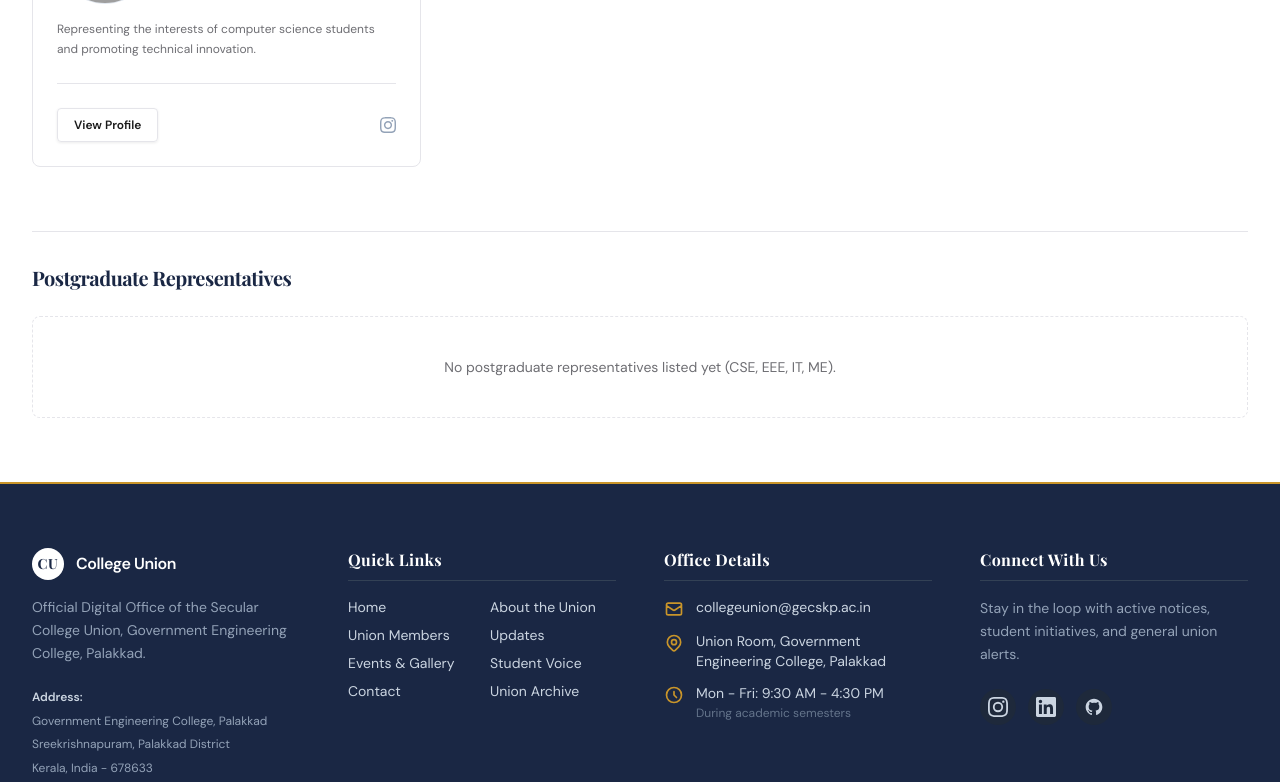
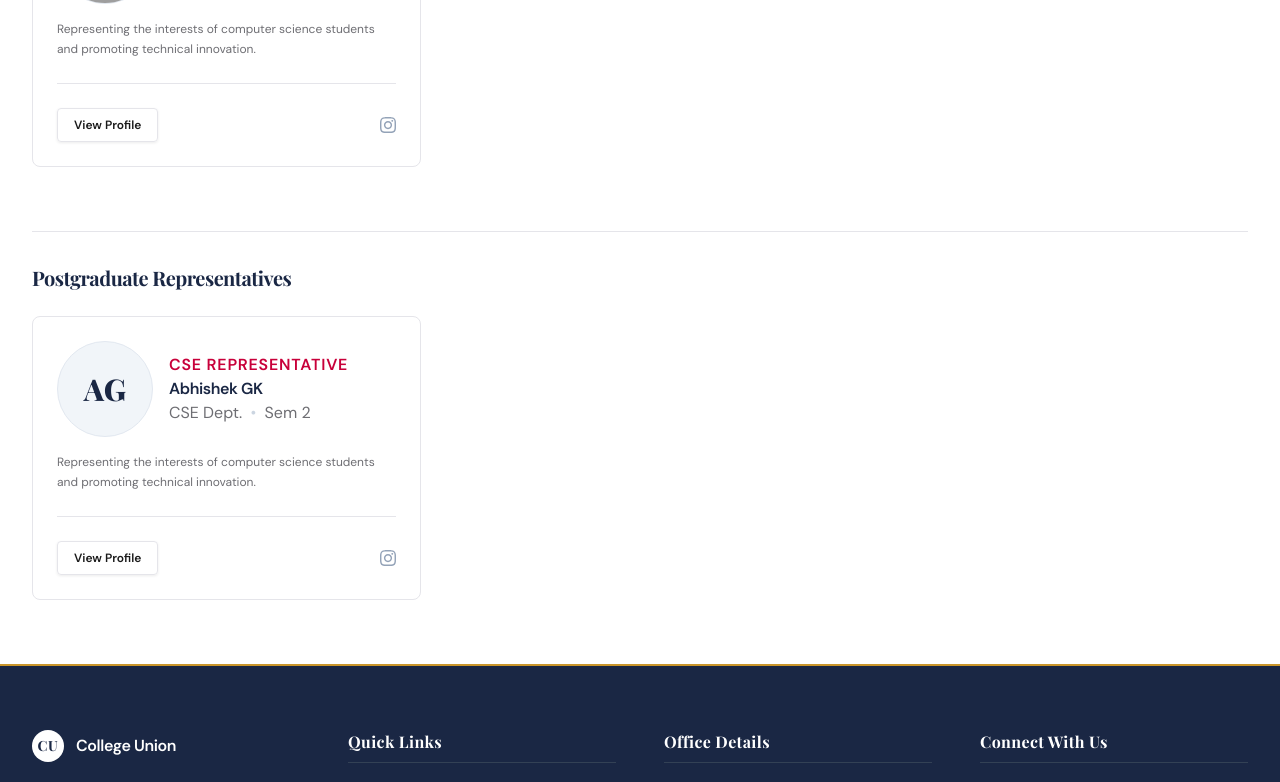
Before and after one commit to UserisSabari/college-union-site, a React (Vite) app: page /union-members in a window 1280 px wide. Shown: the part 2332-3114 px from the top of the page. Built offline with nearby package versions, Linux system fonts and the light colour scheme; grey boxes are pictures that could not be loaded.

Commit message:
Update union members, initiatives, and gallery content

```diff
--- a/src/data/initiatives.json
+++ b/src/data/initiatives.json
@@ -49,5 +49,25 @@
   "https://res.cloudinary.com/gec-palakkad/image/upload/v1783452920/union/books.png"
 ],
     "year": "2026-27"
+  },
+  {
+    "id": "init-006",
+    "title": "Catalyst – Where Ideas Become Impact",
+    "description": "A collaborative innovation platform by Secular College Union and SFI GECP in collaboration with AGES that empowers students through workshops, mentorship, and creative problem-solving.",
+    "status": "completed",
+    "gallery": [
+  "https://res.cloudinary.com/qucel5e0/image/upload/v1784387231/catalyst_rf7vdg.png"
+],
+    "year": "2026-27"
+  },
+  {
+    "id": "init-007",
+    "title": "The Union Bench – Student Discussion Forum",
+    "description": "A dedicated space where students and union representatives come together to exchange ideas, voice concerns, propose solutions, and discuss matters that contribute to the growth and well-being of the campus community.",
+    "status": "completed",
+    "gallery": [
+  "https://res.cloudinary.com/qucel5e0/image/upload/v1784387231/catalyst_rf7vdg.png"
+],
+    "year": "2026-27"
   }
 ]
--- a/src/data/members.json
+++ b/src/data/members.json
@@ -18,7 +18,7 @@
       "phone": "+917994134028"
     },
     "socials": {
-      "instagram": "hey_ajmal"
+      "instagram": "hey__ajmal"
     },
     "year": "2026-27"
   },
@@ -92,28 +92,50 @@
   },
   {
     "id": "member-005",
+    "name": "Abhishek GK",
+    "position": "CSE Representative",
+    "category": "pgRep",
+    "department": "CSE",
+    "semester": 2,
+    "photo": "",
+    "bio": "Representing the interests of computer science students and promoting technical innovation.",
+    "responsibilities": [
+      "Gathering academic feedback and representing CSE student needs to the union",
+      "Organizing departmental workshops and open-source hackathons"
+    ],
+    "vision": "Creating more industry-exposure opportunities and fostering a vibrant programming culture.",
+    "contact": {
+      "phone": "+91 83300 73782"
+    },
+    "socials": {
+      "instagram": "_abhii___shek"
+    },
+    "year": "2026-27"
+  },
+  {
+    "id": "member-006",
     "name": "Muhammed Nihal M",
     "position": "ECE Representative",
     "category": "ugRep",
     "department": "ECE",
     "semester": 6,
-    "photo": "https://res.cloudinary.com/gec-palakkad/image/upload/v1/union/ece_rep.jpg",
+    "photo": "https://res.cloudinary.com/qucel5e0/image/upload/v1784379857/Muhammed_Nihal_M_sy85uo.jpg",
     "bio": "Enthusiastic representative focusing on electronics hands-on workshops and academic support.",
     "responsibilities": [
       "Expressing concerns of ECE students in union meetings",
-      "Coordinating peer-to-peer tutoring for difficult core subjects"
+      "Organizing departmental workshops and open-source hackathons"
     ],
     "vision": "Enhancing lab facilities awareness and encouraging active participation in technical symposia.",
     "contact": {
-      "email": "pkd23ec042@gecskp.ac.in"
+      "phone": ""
     },
     "socials": {
-      "instagram": "n"
+      "instagram": "nihal_mukkath"
     },
     "year": "2026-27"
   },
   {
-    "id": "member-006",
+    "id": "member-007",
     "name": "Akshay K J",
     "position": "UUC",
     "category": "officeBearer",
@@ -136,7 +158,7 @@
     "year": "2026-27"
   },
   {
-    "id": "member-007",
+    "id": "member-008",
     "name": "Afthab Muhammed",
     "position": "UUC",
     "category": "officeBearer",
@@ -159,7 +181,7 @@
     "year": "2026-27"
   },
   {
-    "id": "member-008",
+    "id": "member-009",
     "name": "Muhammed Fahis M",
     "position": "Arts Club Secretary",
     "category": "officeBearer",
@@ -182,7 +204,7 @@
     "year": "2026-27"
   },
   {
-    "id": "member-009",
+    "id": "member-010",
     "name": "Shafana N P",
     "position": "Magazine Editor",
     "category": "officeBearer",
@@ -205,13 +227,13 @@
     "year": "2026-27"
   },
   {
-    "id": "member-010",
+    "id": "member-011",
     "name": "Adithyan K",
     "position": "General Captain",
     "category": "generalCaptain",
     "department": "CE",
     "semester": 6,
-    "photo": "https://res.cloudinary.com/gec-palakkad/image/upload/v1/union/sports_secretary.jpg",
+    "photo": "https://res.cloudinary.com/qucel5e0/image/upload/f_auto,q_auto/ADITHYAN_K_sxpe9w",
     "bio": "Promoting sportsmanship, physical fitness, and inter-collegiate tournament victories.",
     "responsibilities": [
       "Organizing the annual sports meet and inter-department games",
@@ -228,35 +250,51 @@
     "year": "2026-27"
   },
   {
-    "id": "member-011",
+    "id": "member-012",
     "name": "Adnan Rasheed",
     "position": "EEE Representative",
     "category": "ugRep",
     "department": "EEE",
     "semester": 4,
-    "photo": "https://res.cloudinary.com/gec-palakkad/image/upload/v1/union/eee_rep.jpg",
+    "photo": "https://res.cloudinary.com/qucel5e0/image/upload/v1784379963/ADNAN_RASHEED_V_cpmlpl.heic",
     "bio": "Working to address class facility queries and project lab extensions for electrical students.",
     "responsibilities": [
       "Gathering department complaints",
       "Representing EEE student issues in union panels"
     ],
     "vision": "Enhance hands-on electrical workshops and safety setups.",
-    "contact": {
-      "email": "jithindev@gecskp.ac.in"
-    },
     "socials": {
-      "linkedin": "jithin-dev-eee"
+      "instagram": "adnan.rasheedv"
     },
     "year": "2026-27"
   },
   {
-    "id": "member-012",
+    "id": "member-013",
+    "name": "Amritha R",
+    "position": "EEE Representative",
+    "category": "pgRep",
+    "department": "EEE",
+    "semester": 4,
+    "photo": "",
+    "bio": "Working to address class facility queries and project lab extensions for electrical students.",
+    "responsibilities": [
+      "Gathering department complaints",
+      "Representing EEE student issues in union panels"
+    ],
+    "vision": "Enhance hands-on electrical workshops and safety setups.",
+    "socials": {
+      "instagram": "a"
+    },
+    "year": "2026-27"
+  },
+  {
+    "id": "member-014",
     "name": "Nadir T M",
     "position": "ME Representative",
     "category": "ugRep",
     "department": "ME",
     "semester": 8,
-    "photo": "https://res.cloudinary.com/gec-palakkad/image/upload/v1/union/me_rep.jpg",
+    "photo": "https://res.cloudinary.com/qucel5e0/image/upload/v1784380043/NADIR__20260712_190057_xrexsx.png",
     "bio": "Representing ME department students and advocating for garage and lab updates.",
     "responsibilities": [
       "Sharing ME mechanical concerns",
@@ -272,13 +310,35 @@
     "year": "2026-27"
   },
   {
-    "id": "member-013",
+    "id": "member-015",
+    "name": "Rahul Reji",
+    "position": "ME Representative",
+    "category": "pgRep",
+    "department": "ME",
+    "semester": 2,
+    "photo": "",
+    "bio": "Representing ME department students and advocating for garage and lab updates.",
+    "responsibilities": [
+      "Sharing ME mechanical concerns",
+      "Co-ordinating departmental technical seminars"
+    ],
+    "vision": "Provide industry-relevant tool exposures and industrial visits.",
+    "contact": {
+      "phone": "+91 "
+    },
+    "socials": {
+      "instagram": "n"
+    },
+    "year": "2026-27"
+  },
+  {
+    "id": "member-016",
     "name": "Jiju Kennedy",
     "position": "CE Representative",
     "category": "ugRep",
     "department": "CE",
     "semester": 8,
-    "photo": "https://res.cloudinary.com/gec-palakkad/image/upload/v1/union/ce_rep.jpg",
+    "photo": "https://res.cloudinary.com/qucel5e0/image/upload/v1784380101/jiju_kennedy_hd58ji.jpg",
     "bio": "Passionate about structural engineering workshops and representing Civil department concerns.",
     "responsibilities": [
       "Interfacing between CE students and the union",
@@ -294,7 +354,49 @@
     "year": "2026-27"
   },
   {
-    "id": "member-015",
+    "id": "member-017",
+    "name": "Athul Jaison",
+    "position": "IT Representative",
+    "category": "ugRep",
+    "department": "IT",
+    "semester": 8,
+    "photo": "https://res.cloudinary.com/qucel5e0/image/upload/v1784383176/ATHUL_JAISON_yd5fhw.jpg",
+    "bio": "Passionate about software engineering workshops and representing IT department concerns.",
+    "responsibilities": [
+      "Interfacing between IT students and the union"
+    ],
+    "vision": "Promote sustainable campus environment for IT students.",
+    "contact": {
+      "phone": "+91 884 867 8289"
+    },
+    "socials": {
+      "instagram": "_athuulll"
+    },
+    "year": "2026-27"
+  },
+  {
+    "id": "member-018",
+    "name": "Asim Aslah PM",
+    "position": "IT Representative",
+    "category": "pgRep",
+    "department": "IT",
+    "semester": 2,
+    "photo": "",
+    "bio": "Passionate about software engineering workshops and representing IT department concerns.",
+    "responsibilities": [
+      "Interfacing between IT students and the union"
+    ],
+    "vision": "Promote sustainable campus environment for IT students.",
+    "contact": {
+      "phone": "+91"
+    },
+    "socials": {
+      "instagram": "n"
+    },
+    "year": "2026-27"
+  },
+  {
+    "id": "member-019",
     "name": "Aiswarya P",
     "position": "Ladies Representative",
     "category": "ladiesRep",
@@ -316,29 +418,26 @@
     "year": "2026-27"
   },
   {
-    "id": "member-016",
+    "id": "member-020",
     "name": "Hameetha Nassar",
     "position": "Ladies Representative",
     "category": "ladiesRep",
     "department": "IT",
     "semester": 4,
-    "photo": "https://res.cloudinary.com/gec-palakkad/image/upload/v1/union/ladies_rep2.jpg",
+    "photo": "https://res.cloudinary.com/qucel5e0/image/upload/v1784380645/Hameetha_Nassar_oke6yu.jpg",
     "bio": "Committed to fostering a welcoming environment and raising female student issues.",
     "responsibilities": [
       "Managing ladies amenity center requirements",
       "Co-ordinating hostel sports meets"
     ],
     "vision": "A friendly campus environment where every voice receives equal attention.",
-    "contact": {
-      "email": "farhasherin@gecskp.ac.in"
-    },
     "socials": {
-      "linkedin": "farha-sherin"
+      "instagram": "hameetha_nazer"
     },
     "year": "2026-27"
   },
   {
-    "id": "member-017",
+    "id": "member-021",
     "name": "Sreya V",
     "position": "SC/ST Representative",
     "category": "scstRep",
--- a/src/pages/UnionMembers.tsx
+++ b/src/pages/UnionMembers.tsx
@@ -41,6 +41,9 @@ export const UnionMembers = () => {
 
   // Active UG reps in tab
   const activeUgReps = ugReps.filter((m) => m.department === activeTab);
+  const activePgReps = pgReps.filter(
+  (m) => m.department === activeTab
+);
 
   // Handle click outside modal to close
   useEffect(() => {
@@ -356,11 +359,13 @@ export const UnionMembers = () => {
           Postgraduate Representatives
         </h3>
         <div className="grid grid-cols-1 sm:grid-cols-2 lg:grid-cols-3 gap-6">
-          {pgReps.length > 0 ? (
-            pgReps.map((rep) => <MemberCard key={rep.id} member={rep} />)
-          ) : (
+          {activePgReps.length > 0 ? (
+  activePgReps.map((rep) => (
+    <MemberCard key={rep.id} member={rep} />
+  ))
+) : (
             <div className="col-span-full py-10 text-center text-textSecondary dark:text-slate-400 font-body text-sm select-none border border-dashed border-border dark:border-darkBorder rounded-card">
-              No postgraduate representatives listed yet (CSE, EEE, IT, ME).
+              No postgraduate representatives listed yet.
             </div>
           )}
         </div>
```
Also changed, not shown: src/data/gallery.json (+107 -0 lines).
